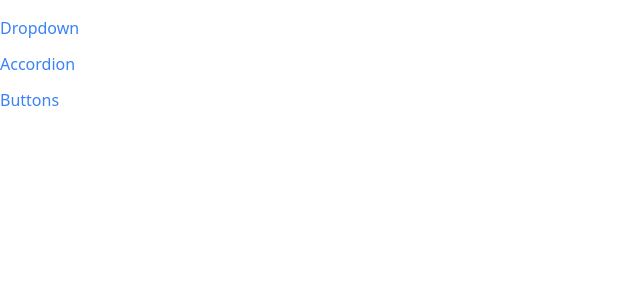
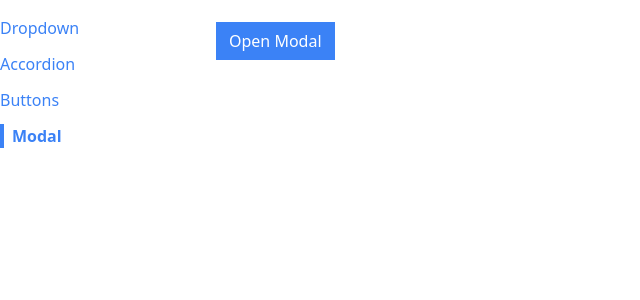
Before and after one commit to DTsyhanenko/react_diff_components, a React (Create React App) app: page /modal in a window 1280 px wide. Shown: the top 300 px of the page, without its empty margins (0-640 px from the left). Built offline with nearby package versions, Linux system fonts and the light colour scheme.

Commit message:
modal comp is done

```diff
--- a/public/index.html
+++ b/public/index.html
@@ -39,5 +39,6 @@
       To begin the development, run `npm start` or `yarn start`.
       To create a production bundle, use `npm run build` or `yarn build`.
     -->
+    <div class="modal-container"></div>
   </body>
 </html>
--- a/src/App.js
+++ b/src/App.js
@@ -3,6 +3,7 @@
 import AccordionPage from './pages/AccordionPage';
 import DropdownPage from './pages/DropdownPage';
 import ButtonPage from './pages/ButtonPage';
+import ModalPage from './pages/ModalPage';
 
 
 function App() {
@@ -19,6 +20,9 @@
                 <Route path="/buttons">
                     <ButtonPage />
                 </Route>
+                <Route path="/modal">
+                    <ModalPage />
+                </Route>
             </div>
         </div>
     );
--- a/src/components/Button.js
+++ b/src/components/Button.js
@@ -13,7 +13,7 @@
     ...rest
 }) {
 
-    const classes = className(rest.className, 'flex items-center mx-3 my-1.5 px-3 py-1.5 border', {
+    const classes = className(rest.className, 'flex items-center my-1.5 px-3 py-1.5 border', {
         'border-blue-500 bg-blue-500 text-white': primary,
         'border-gray-900 bg-gray-900 text-white': secondary,
         'border-green-600 bg-green-600 text-white': success,
--- /dev/null
+++ b/src/components/Modal.js
@@ -0,0 +1,29 @@
+import ReactDOM from 'react-dom';
+import { useEffect } from 'react';
+
+function Modal({ onClose, children, actionBar }) {
+    useEffect(() => {
+        document.body.classList.add('overflow-hidden');
+
+        return () => {
+            document.body.classList.remove('overflow-hidden');
+        }
+    }, []);
+
+    return ReactDOM.createPortal(
+        <div>
+            <div onClick={onClose} className="fixed inset-0 bg-gray-300 opacity-80"></div>
+            <div className="fixed inset-40 p-10 bg-white max-h-80">
+                <div className='flex flex-col justify-between h-full'>
+                    {children}
+                    <div className='flex justify-end'>
+                        {actionBar}
+                    </div>
+                </div>
+            </div>
+        </div>,
+        document.querySelector('.modal-container')
+    );
+}
+
+export default Modal;
--- a/src/components/Sidebar.js
+++ b/src/components/Sidebar.js
@@ -5,6 +5,7 @@
         { label: 'Dropdown', path: '/' },
         { label: 'Accordion', path: '/accordion' },
         { label: 'Buttons', path: '/buttons' },
+        { label: 'Modal', path: '/modal' },
     ];
 
     const renderedLinks = links.map((link) => {
--- /dev/null
+++ b/src/pages/ModalPage.js
@@ -0,0 +1,30 @@
+import { useState } from 'react';
+import Modal from "../components/Modal";
+import Button from "../components/Button"
+
+function ModalPage() {
+    const [showModal, setShowModal] = useState(false);
+
+    const handleClick = () => {
+        setShowModal(true);
+    };
+
+    const handleClose = () => {
+        setShowModal(false);
+    };
+
+    const actionBar = <Button primary onClick={handleClose}>I Accept</Button>
+
+    const modal = <Modal onClose={handleClose} actionBar={actionBar}>
+        <p>Lorem ipsum dolor sit amet, consetetur sadipscing elitr, sed diam nonumy eirmod tempor invidunt ut labore et dolore magna aliquyam erat, sed diam voluptua.</p>
+    </Modal>
+
+    return (
+        <div>
+            <Button onClick={handleClick} primary>Open Modal</Button>
+            {showModal && modal}
+        </div>
+    );
+}
+
+export default ModalPage;
```
